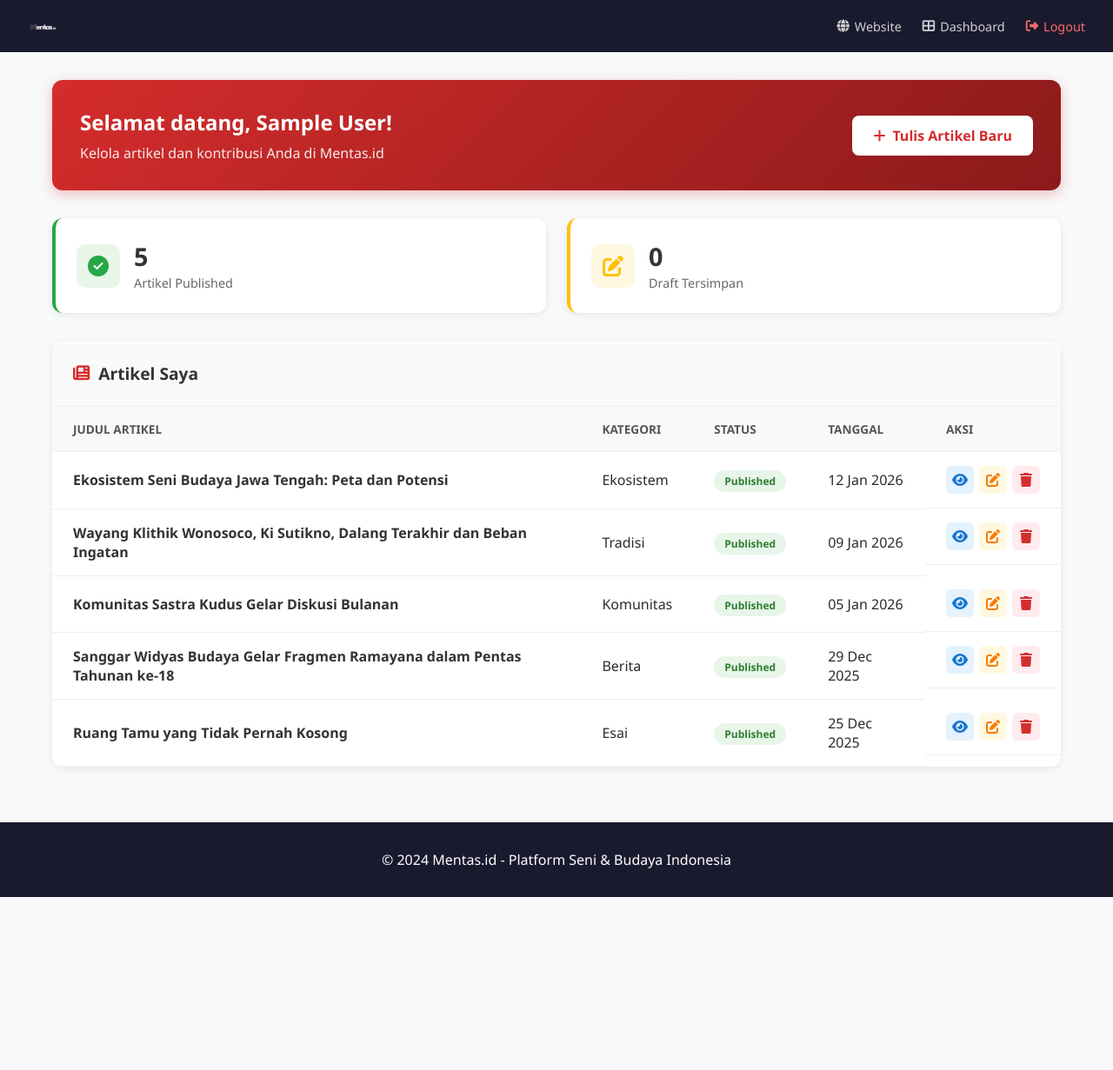
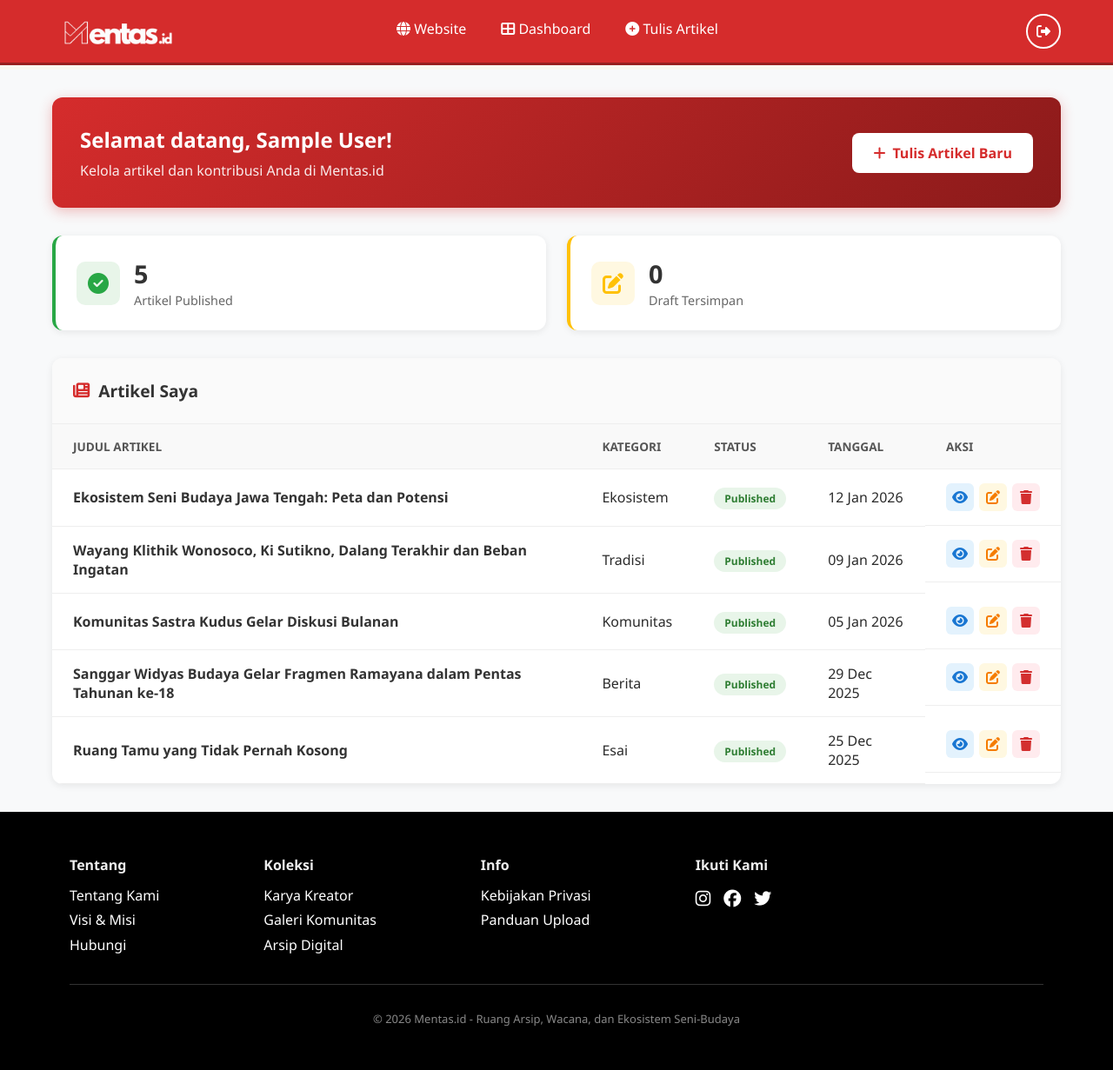
Before and after one commit to heruteguhapriyant/mentas, a PHP site: page /contributor in a window 1280 px wide. Shown: the whole page at 87% size. Before the commit the page ends 1032 px from the top, so only its background shows below. Run offline with PHP 8.4, Linux system fonts and the light colour scheme; the visitor is signed in with stand-in values (Sample User, id 1); data comes from the database, SQL or seed files in the repository; some libraries are stand-ins or nearby versions.

Commit message:
feat: Contributor header/footer now matches main website design

```diff
--- a/app/views/contributor/layout/footer.php
+++ b/app/views/contributor/layout/footer.php
@@ -1,7 +1,34 @@
-    <footer style="background: #1a1a2e; color: #fff; padding: 2rem; margin-top: 2rem;">
-        <div style="max-width: 1200px; margin: 0 auto; text-align: center;">
-            <p>&copy; 2024 Mentas.id - Platform Seni & Budaya Indonesia</p>
+<footer class="footer">
+    <div class="footer-grid">
+        <div>
+            <h4>Tentang</h4>
+            <a href="<?= BASE_URL ?>/page/about">Tentang Kami</a><br />
+            <a href="<?= BASE_URL ?>/page/about">Visi & Misi</a><br />
+            <a href="<?= BASE_URL ?>/page/about">Hubungi</a>
         </div>
-    </footer>
+        <div>
+            <h4>Koleksi</h4>
+            <a href="<?= BASE_URL ?>/blog">Karya Kreator</a><br />
+            <a href="<?= BASE_URL ?>/katalog">Galeri Komunitas</a><br />
+            <a href="<?= BASE_URL ?>/zine">Arsip Digital</a>
+        </div>
+        <div>
+            <h4>Info</h4>
+            <a href="<?= BASE_URL ?>/page/about">Kebijakan Privasi</a><br />
+            <a href="<?= BASE_URL ?>/page/contribute">Panduan Upload</a>
+        </div>
+        <div>
+            <h4>Ikuti Kami</h4>
+            <div style="display: flex; gap: 15px; margin-top: 10px;">
+                <a href="https://instagram.com/mentas.id" target="_blank" style="font-size: 20px;"><i class="fa-brands fa-instagram"></i></a>
+                <a href="https://facebook.com/mentas.id" target="_blank" style="font-size: 20px;"><i class="fa-brands fa-facebook"></i></a>
+                <a href="https://twitter.com/mentas_id" target="_blank" style="font-size: 20px;"><i class="fa-brands fa-twitter"></i></a>
+            </div>
+        </div>
+    </div>
+    <div style="text-align: center; padding-top: 30px; margin-top: 30px; border-top: 1px solid #333; font-size: 13px; color: #888;">
+        <p>&copy; <?= date('Y') ?> Mentas.id - Ruang Arsip, Wacana, dan Ekosistem Seni-Budaya</p>
+    </div>
+</footer>
 </body>
 </html>
--- a/app/views/contributor/layout/header.php
+++ b/app/views/contributor/layout/header.php
@@ -7,64 +7,49 @@
     <link rel="stylesheet" href="<?= BASE_URL ?>/assets/css/mentas.css">
     <link rel="stylesheet" href="https://cdnjs.cloudflare.com/ajax/libs/font-awesome/6.5.0/css/all.min.css">
     <style>
-        * { margin: 0; padding: 0; box-sizing: border-box; }
-        body {
-            font-family: -apple-system, BlinkMacSystemFont, 'Segoe UI', Roboto, sans-serif;
-            background: #f8f9fa;
+        /* Override header untuk contributor - selalu scrolled state (merah) */
+        .header {
+            background: #d52c2c !important;
+            padding: 15px 60px;
+            border-bottom: 3px solid #0000004b;
         }
-        .contributor-nav {
-            background: #1a1a2e;
-            padding: 0 2rem;
-            display: flex;
-            justify-content: space-between;
-            align-items: center;
-            height: 60px;
-            position: sticky;
-            top: 0;
-            z-index: 100;
+        .header .logo-default { display: none; }
+        .header .logo-sticky {
+            display: block;
+            transform: scale(3.6);
+            transform-origin: left center;
         }
-        .contributor-nav .logo {
-            display: flex;
-            align-items: center;
-            gap: 10px;
+        .header .navbar a { color: #fff; }
+        .header .navbar a:hover { color: #000; font-weight: 600; }
+        .header .profile-icon {
+            border-color: #fff;
             color: #fff;
-            text-decoration: none;
-            font-weight: 700;
-            font-size: 1.2rem;
+            background: transparent;
         }
-        .contributor-nav .logo img {
-            height: 35px;
+        .header .profile-icon:hover {
+            background: #fff;
+            color: #d52c2c;
         }
-        .contributor-nav .nav-links {
-            display: flex;
-            align-items: center;
-            gap: 1.5rem;
-        }
-        .contributor-nav .nav-links a {
-            color: rgba(255,255,255,0.8);
-            text-decoration: none;
-            font-size: 0.9rem;
-            display: flex;
-            align-items: center;
-            gap: 6px;
-            transition: color 0.2s;
-        }
-        .contributor-nav .nav-links a:hover {
-            color: #fff;
-        }
-        .contributor-nav .nav-links .logout {
-            color: #ff6b6b;
-        }
+        /* Container utama contributor */
+        body { padding-top: 80px; }
     </style>
 </head>
 <body>
-    <nav class="contributor-nav">
-        <a href="<?= BASE_URL ?>" class="logo">
-            <img src="<?= BASE_URL ?>/assets/images/mentas-putih.png" alt="Mentas.id">
-        </a>
-        <div class="nav-links">
-            <a href="<?= BASE_URL ?>"><i class="fas fa-globe"></i> Website</a>
-            <a href="<?= BASE_URL ?>/contributor"><i class="fas fa-th-large"></i> Dashboard</a>
-            <a href="<?= BASE_URL ?>/auth/logout" class="logout"><i class="fas fa-sign-out-alt"></i> Logout</a>
+    <header class="header scrolled">
+        <div class="header-container">
+            <div class="logo">
+                <a href="<?= BASE_URL ?>">
+                    <img src="<?= BASE_URL ?>/assets/images/Mentas-logo.png" alt="Mentas Logo" class="logo-default">
+                    <img src="<?= BASE_URL ?>/assets/images/mentas-putih.png" alt="Mentas Logo White" class="logo-sticky">
+                </a>
+            </div>
+            <nav class="navbar">
+                <a href="<?= BASE_URL ?>"><i class="fas fa-globe"></i> Website</a>
+                <a href="<?= BASE_URL ?>/contributor"><i class="fas fa-th-large"></i> Dashboard</a>
+                <a href="<?= BASE_URL ?>/contributor/create"><i class="fas fa-plus-circle"></i> Tulis Artikel</a>
+            </nav>
+            <a href="<?= BASE_URL ?>/auth/logout" class="profile-icon" title="Logout">
+                <i class="fas fa-sign-out-alt"></i>
+            </a>
         </div>
-    </nav>
+    </header>
```
